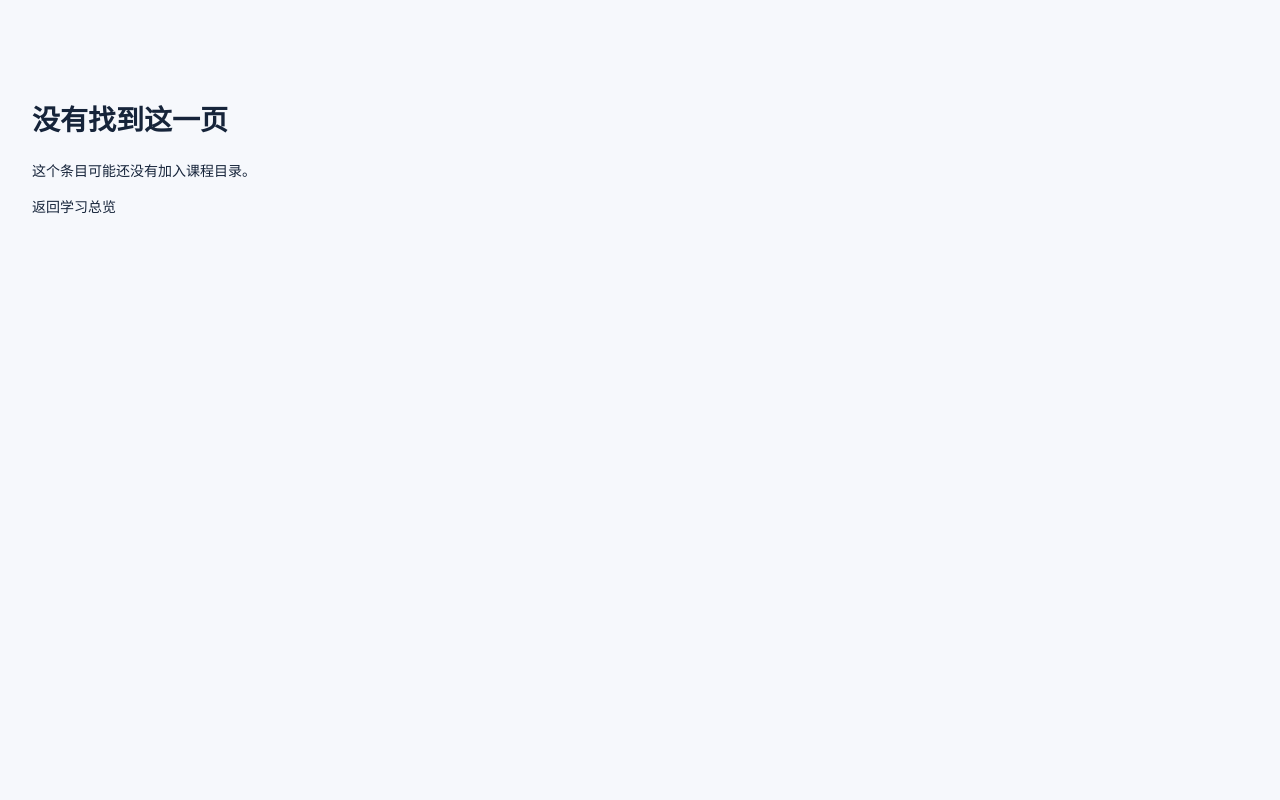
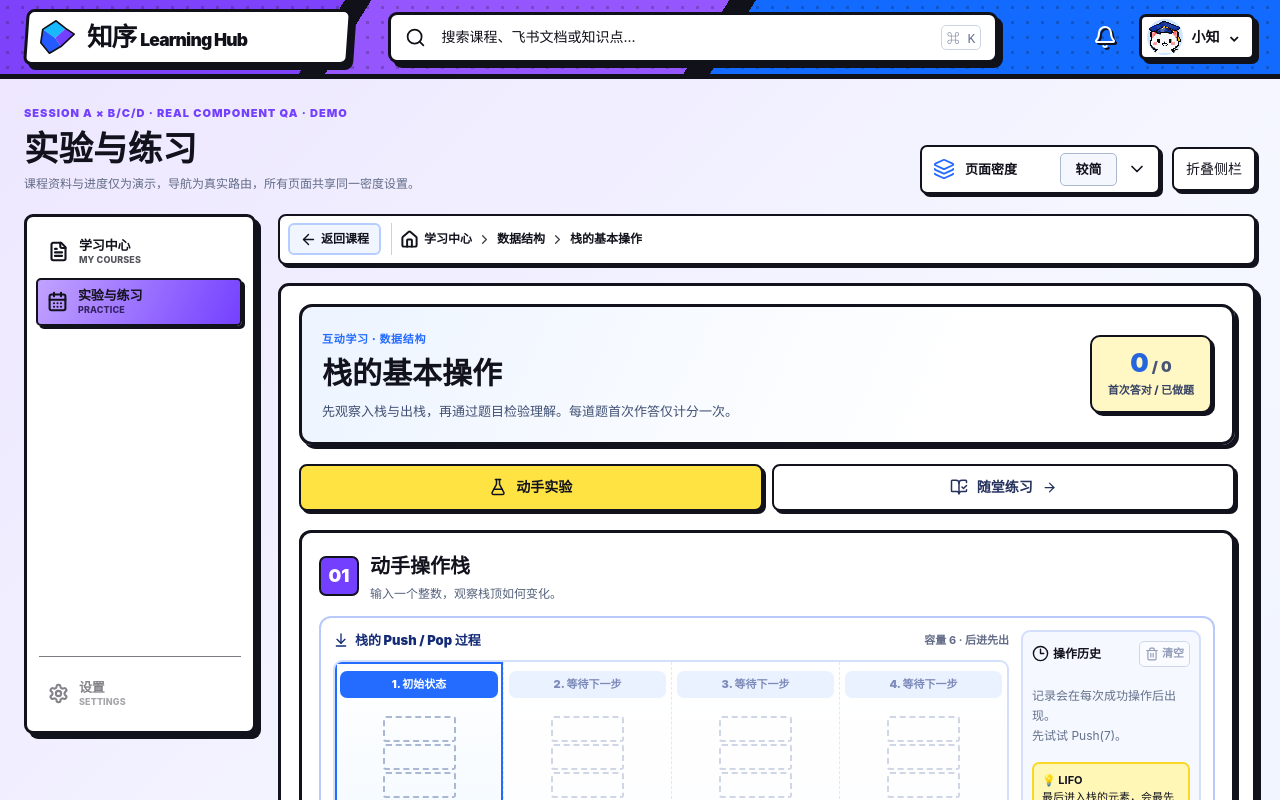
Before and after one commit to colddreamxiaowd/ContinueLeanringWithAI, a Next.js app in the folder web/: page /ui-lab/session-d/learning in a window 1280 px wide. Before the commit this address had no page. Shown: the top 800 px of the page. Built offline with nearby package versions, Linux system fonts and the light colour scheme.

Commit message:
integrate(session-d): mount complete learning practice in canonical A branded shell

```diff
--- /dev/null
+++ b/web/src/app/ui-lab/session-d/learning/page.tsx
@@ -0,0 +1,35 @@
+import {ShellIntegrationFrame} from "@/design/pixel-pop/workstreams/shell/IntegrationFrame";
+import {LearningPractice} from "@/design/pixel-pop/workstreams/learning";
+import type {QuizQuestion} from "@/design/pixel-pop/workstreams/learning";
+
+export const metadata={
+  title:"栈的基本操作 · 知序 Learning Hub",
+  description:"全站框架中的真实栈实验与随堂练习；示例题仅供交互验收，不代表 CoursePack 数据。"
+};
+const questions:QuizQuestion[]=[
+  {id:"session-d-stack-1",title:"执行以下操作后，栈顶元素是多少？",
+    expression:"push(1), push(2), push(3), pop(), push(4)",
+    options:[{id:"a",label:"1"},{id:"b",label:"2"},{id:"c",label:"3"},{id:"d",label:"4"}],
+    correctOptionId:"d",difficulty:"中等",
+    explanation:"依次入栈得到 [1, 2, 3]；弹出 3 后为 [1, 2]；最后压入 4，栈顶为 4。"},
+  {id:"session-d-stack-2",title:"依次 Push(5)、Push(8)、Pop() 后，栈顶是什么？",
+    expression:"push(5), push(8), pop()",
+    options:[{id:"a",label:"5"},{id:"b",label:"8"},{id:"c",label:"0"},{id:"d",label:"空栈"}],
+    correctOptionId:"a",difficulty:"简单",
+    explanation:"根据后进先出原则，最晚入栈的 8 先被弹出，栈中还剩 [5]。"}
+];
+/** Integration QA surface. I owns this route; A owns ShellIntegrationFrame; D owns LearningPractice. */
+export default function SessionDLearning(){
+  return <ShellIntegrationFrame surface="practice"
+    navigation={[
+      {id:"courses",label:"学习中心",href:"/",icon:"courses"},
+      {id:"practice",label:"实验与练习",href:"/ui-lab/session-d/learning",icon:"plan"}
+    ]}
+    crumbs={[
+      {label:"学习中心",href:"/"},
+      {label:"数据结构"},
+      {label:"栈的基本操作"}
+    ]}>
+    <LearningPractice questions={questions} lessonTitle="栈的基本操作"/>
+  </ShellIntegrationFrame>;
+}
```
